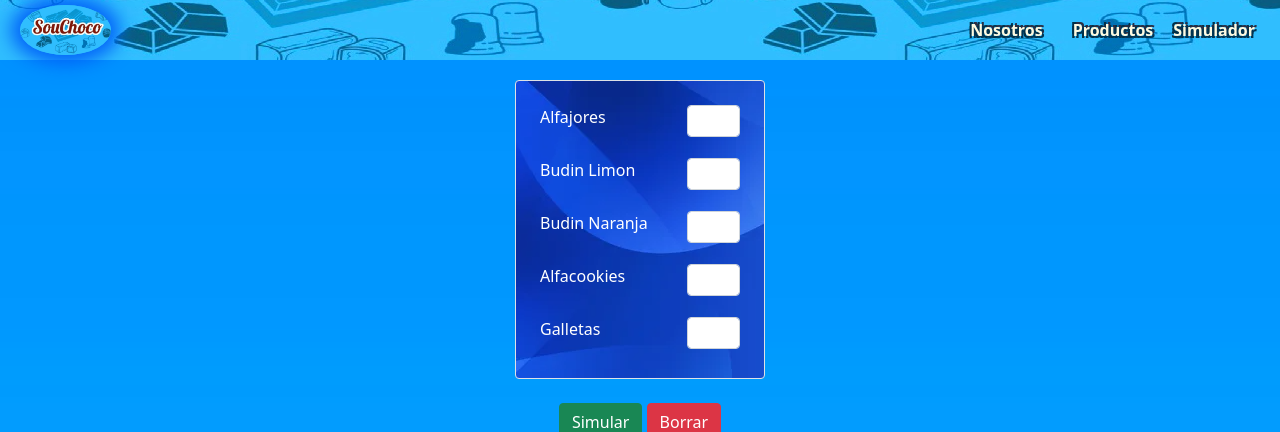
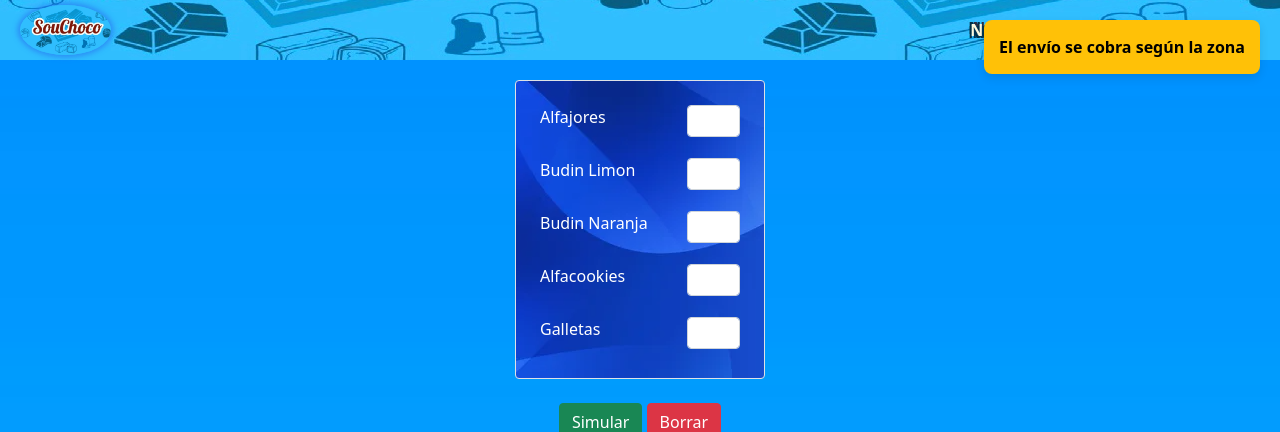
Before and after one commit to aguspacheco/AppSouChoco, a Django app: page /simulador/ in a window 1280 px wide. Shown: the top 432 px of the page. Run offline with Django 4.2, Linux system fonts and the light colour scheme.

Commit message:
modularizando

```diff
--- a/page/static/Libs/css/simulador.css
+++ b/page/static/Libs/css/simulador.css
@@ -90,3 +90,39 @@ h2 {
     color: #fff;
   }
 }
+
+/* Estilo del cartel emergente */
+#cartelEnvio {
+  position: fixed;
+  top: 20px;
+  right: 20px;
+  background-color: #ffc107; /* Color de advertencia */
+  color: #000;
+  padding: 15px;
+  border-radius: 8px;
+  box-shadow: 0px 4px 10px rgba(0, 0, 0, 0.1);
+  z-index: 1000; /* Asegurarnos de que esté siempre visible sobre otros elementos */
+  display: none; /* Oculto inicialmente */
+  font-size: 16px;
+  font-weight: bold;
+}
+
+/* Animación para aparecer y desaparecer */
+#cartelEnvio.mostrar {
+  display: block; /* Mostrar el cartel */
+  animation: desvanecer 10s forwards; /* Mostrar por 10 segundos y luego desaparecer */
+}
+
+/* Keyframes para el desvanecimiento del cartel */
+@keyframes desvanecer {
+  0% {
+    opacity: 1;
+  }
+  90% {
+    opacity: 1;
+  } /* Mantener visible la mayor parte del tiempo */
+  100% {
+    opacity: 0;
+    display: none;
+  } /* Al final de la animación, se oculta */
+}
--- a/page/static/Libs/js/buttons/simular.js
+++ b/page/static/Libs/js/buttons/simular.js
@@ -8,6 +8,22 @@ function simular(mostrarContenido) {
   document.getElementById("calculosPedidos").style.display = mostrarContenido ? "none" : "block";
   document.getElementById("contenidoVentana").style.display = mostrarContenido ? "block" : "none";
 }
+
+document.addEventListener("DOMContentLoaded", () => {
+  // Función para mostrar el cartel de envío
+  function mostrarCartelEnvio() {
+    const cartel = document.getElementById("cartelEnvio");
+    cartel.classList.add("mostrar"); // Añadir la clase para mostrar el cartel
+
+    // Después de 10 segundos, se quitará la clase que lo muestra
+    setTimeout(() => {
+      cartel.classList.remove("mostrar");
+    }, 10000); // 10,000 milisegundos = 10 segundos
+  }
+
+  // Llama a la función para mostrar el cartel
+  mostrarCartelEnvio();
+});
 
 export function inicializarSimulador() {
   document.getElementById("simularBtn").addEventListener("click", () => {
--- a/page/static/Libs/js/modules/calculos.js
+++ b/page/static/Libs/js/modules/calculos.js
@@ -29,11 +29,14 @@ export function formato(monto) {
  * @returns {Object} - Objeto con las cantidades de productos.
  */
 export function obtenerValores() {
-  const productos = ["alfajores", "budin limon", "budin naranja", "alfacookies", "galletas"];
+  const productos = ["alfajores", "budinLimon", "budinNaranja", "alfacookies", "galletas"];
   const valores = {};
+
   productos.forEach((producto) => {
-    valores[producto] = parseInt(document.getElementById(producto).value) || 0;
+    const elemento = document.getElementById(producto);
+    valores[producto] = elemento ? parseInt(elemento.value) || 0 : 0;
   });
+
   return valores;
 }
 
--- a/page/templates/simulador.html
+++ b/page/templates/simulador.html
@@ -4,6 +4,7 @@
 <section class="simulador">
   <div class="calculos" id="calculosPedidos">
     <fieldset id="contenedorSimulador" class="p-4 rounded border">
+      <div id="cartelEnvio">El envío se cobra según la zona</div>
       <form class="pedido row g-3" id="pedido-form">
         <div class="col-12 elemento">
           <label for="alfajores" class="form-label">Alfajores</label>
@@ -66,6 +67,5 @@
   <script src="{% static 'Libs/js/buttons/volver.js' %}" type="module"></script>
   <script src="{% static 'Libs/js/modules/calculos.js' %}" type="module"></script>
   <script src="{% static 'Libs/js/modules/constantes.js' %}" type="module"></script>
-  <script src="{% static 'Libs/js/modules/main.js' %}" type="module"></script>
 </section>
 {% endblock %}
```
Also changed, not shown: media/productos/Budin_ww7q1yQ.png (added).
